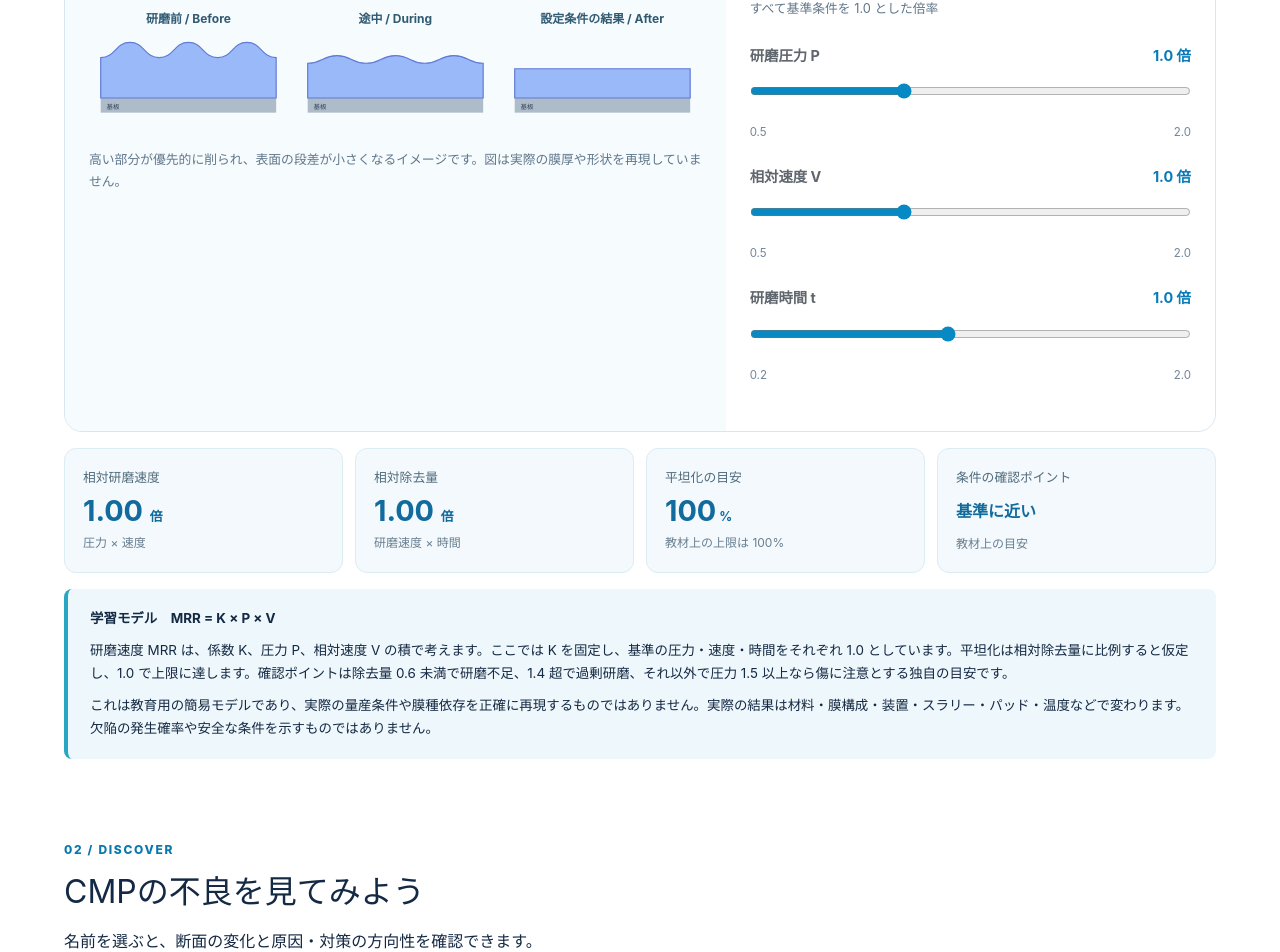
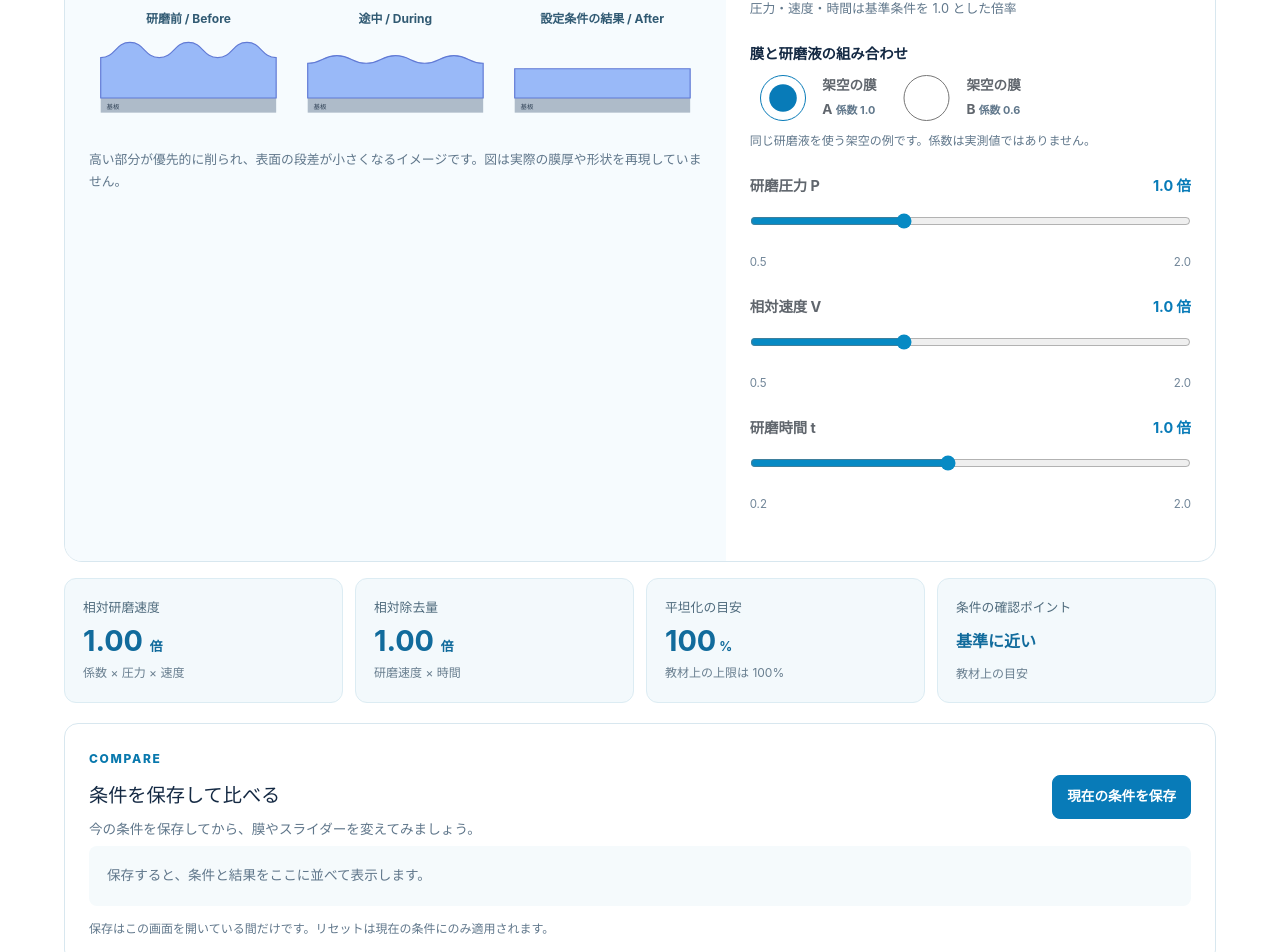
Before and after one commit to ryo0905-eng/manufacturing-compass, a Next.js app: page /tools/cmp-simulator in a window 1280 px wide. Shown: the part 1020-1972 px from the top of the page. Built offline with nearby package versions, Linux system fonts and the light colour scheme; no server answers.

Commit message:
feat: add material and condition comparison to CMP lab

```diff
--- a/src/components/cmp-lab/CmpLearningLab.tsx
+++ b/src/components/cmp-lab/CmpLearningLab.tsx
@@ -2,6 +2,7 @@
 
 import { useState } from "react";
 import styles from "./cmp.module.css";
+import { calculateConditions, initialConditions, materials, type Conditions } from "./model";
 
 const defects = [
   { name: "Dishing", ja: "ディッシング", what: "配線などの幅広い部分が、周囲より皿のようにくぼみます。", cause: "材料ごとの削れやすさの差や、研磨のしすぎ。", action: "材料の選択性や終点、追加研磨の時間を見直します。" },
@@ -36,10 +37,11 @@ export function CmpLearningLab() {
   const [speed, setSpeed] = useState(1);
   const [time, setTime] = useState(1);
   const [selected, setSelected] = useState(0);
-  const mrr = pressure * speed;
-  const removal = mrr * time;
-  const progress = Math.min(removal, 1);
-  const risk = removal < 0.6 ? "研磨不足に注意" : removal > 1.4 ? "過剰研磨に注意" : pressure >= 1.5 ? "傷に注意" : "基準に近い";
+  const [material, setMaterial] = useState<Conditions["material"]>("A");
+  const [baseline, setBaseline] = useState<Conditions | null>(null);
+  const current: Conditions = { material, pressure, speed, time };
+  const { mrr, removal, progress, risk } = calculateConditions(current);
+  const baselineResult = baseline ? calculateConditions(baseline) : null;
   const defect = defects[selected];
   const controls = [
     { id: "pressure", label: "研磨圧力 P", value: pressure, set: setPressure, min: 0.5, max: 2, step: 0.1 },
@@ -49,9 +51,12 @@ export function CmpLearningLab() {
   return <>
     <section id="simulator" className={styles.lab} aria-labelledby="sim-title"><div className={styles.sectionHeading}><div><p className={styles.eyebrow}>01 / EXPLORE</p><h2 id="sim-title">条件を変えて、平坦化を見る</h2></div><p>まずはスライダーを動かして、表面と結果の変化を比べてみましょう。</p></div>
       <div className={styles.workspace}><div className={styles.visual}><div className={styles.visualHeader}><span>表面の変化</span><small>教育用の模式図</small></div><div className={styles.surfaces}><Surface progress={0} label="研磨前 / Before"/><Surface progress={progress / 2} label="途中 / During"/><Surface progress={progress} label="設定条件の結果 / After"/></div><p>高い部分が優先的に削られ、表面の段差が小さくなるイメージです。図は実際の膜厚や形状を再現していません。</p></div>
-        <div className={styles.controls}><div className={styles.controlHeader}><h3>研磨条件</h3><button type="button" onClick={() => { setPressure(1); setSpeed(1); setTime(1); }}>リセット</button></div><p>すべて基準条件を 1.0 とした倍率</p>{controls.map(c => <div className={styles.control} key={c.id}><label htmlFor={c.id}>{c.label}<output htmlFor={c.id}>{c.value.toFixed(1)} 倍</output></label><input id={c.id} type="range" min={c.min} max={c.max} step={c.step} value={c.value} onChange={e => c.set(Number(e.target.value))}/><div><span>{c.min.toFixed(1)}</span><span>{c.max.toFixed(1)}</span></div></div>)}</div></div>
-      <div className={styles.results} aria-live="polite"><div><span>相対研磨速度</span><strong>{mrr.toFixed(2)} <small>倍</small></strong><p>圧力 × 速度</p></div><div><span>相対除去量</span><strong>{removal.toFixed(2)} <small>倍</small></strong><p>研磨速度 × 時間</p></div><div><span>平坦化の目安</span><strong>{Math.round(progress * 100)}<small> %</small></strong><p>教材上の上限は 100%</p></div><div><span>条件の確認ポイント</span><strong className={styles.risk}>{risk}</strong><p>教材上の目安</p></div></div>
-      <div className={styles.model}><strong>学習モデル　MRR = K × P × V</strong><p>研磨速度 MRR は、係数 K、圧力 P、相対速度 V の積で考えます。ここでは K を固定し、基準の圧力・速度・時間をそれぞれ 1.0 としています。平坦化は相対除去量に比例すると仮定し、1.0 で上限に達します。確認ポイントは除去量 0.6 未満で研磨不足、1.4 超で過剰研磨、それ以外で圧力 1.5 以上なら傷に注意とする独自の目安です。</p><p>これは教育用の簡易モデルであり、実際の量産条件や膜種依存を正確に再現するものではありません。実際の結果は材料・膜構成・装置・スラリー・パッド・温度などで変わります。欠陥の発生確率や安全な条件を示すものではありません。</p></div>
+        <div className={styles.controls}><div className={styles.controlHeader}><h3>研磨条件</h3><button type="button" onClick={() => { setPressure(initialConditions.pressure); setSpeed(initialConditions.speed); setTime(initialConditions.time); setMaterial(initialConditions.material); }}>条件をリセット</button></div><p>圧力・速度・時間は基準条件を 1.0 とした倍率</p><fieldset className={styles.materials}><legend>膜と研磨液の組み合わせ</legend>{(Object.keys(materials) as Conditions["material"][]).map(key => <label key={key}><input type="radio" name="cmp-material" value={key} checked={material === key} onChange={() => setMaterial(key)}/><span>{materials[key].label} <small>係数 {materials[key].coefficient.toFixed(1)}</small></span></label>)}<p>同じ研磨液を使う架空の例です。係数は実測値ではありません。</p></fieldset>{controls.map(c => <div className={styles.control} key={c.id}><label htmlFor={c.id}>{c.label}<output htmlFor={c.id}>{c.value.toFixed(1)} 倍</output></label><input id={c.id} type="range" min={c.min} max={c.max} step={c.step} value={c.value} onChange={e => c.set(Number(e.target.value))}/><div><span>{c.min.toFixed(1)}</span><span>{c.max.toFixed(1)}</span></div></div>)}</div></div>
+      <div className={styles.results} aria-live="polite"><div><span>相対研磨速度</span><strong>{mrr.toFixed(2)} <small>倍</small></strong><p>係数 × 圧力 × 速度</p></div><div><span>相対除去量</span><strong>{removal.toFixed(2)} <small>倍</small></strong><p>研磨速度 × 時間</p></div><div><span>平坦化の目安</span><strong>{Math.round(progress * 100)}<small> %</small></strong><p>教材上の上限は 100%</p></div><div><span>条件の確認ポイント</span><strong className={styles.risk}>{risk}</strong><p>教材上の目安</p></div></div>
+      <section className={styles.comparison} aria-labelledby="comparison-title"><div className={styles.comparisonHeader}><div><p className={styles.eyebrow}>COMPARE</p><h3 id="comparison-title">条件を保存して比べる</h3><p>今の条件を保存してから、膜やスライダーを変えてみましょう。</p></div><div className={styles.comparisonActions}><button type="button" onClick={() => setBaseline({ ...current })}>{baseline ? "現在の条件で保存し直す" : "現在の条件を保存"}</button>{baseline && <button type="button" onClick={() => setBaseline(null)}>保存を消す</button>}</div></div>
+        {baseline && baselineResult ? <div className={styles.tableWrap}><table><caption>保存した条件と現在の条件の比較</caption><thead><tr><th scope="col">項目</th><th scope="col">保存した条件</th><th scope="col">現在の条件</th></tr></thead><tbody><tr><th scope="row">膜（係数）</th><td>{materials[baseline.material].label}（{materials[baseline.material].coefficient.toFixed(1)}）</td><td>{materials[material].label}（{materials[material].coefficient.toFixed(1)}）</td></tr><tr><th scope="row">圧力 / 速度 / 時間</th><td>{baseline.pressure.toFixed(1)} / {baseline.speed.toFixed(1)} / {baseline.time.toFixed(1)} 倍</td><td>{pressure.toFixed(1)} / {speed.toFixed(1)} / {time.toFixed(1)} 倍</td></tr><tr><th scope="row">相対研磨速度</th><td>{baselineResult.mrr.toFixed(2)} 倍</td><td>{mrr.toFixed(2)} 倍</td></tr><tr><th scope="row">相対除去量</th><td>{baselineResult.removal.toFixed(2)} 倍</td><td>{removal.toFixed(2)} 倍</td></tr><tr><th scope="row">平坦化の目安</th><td>{Math.round(baselineResult.progress * 100)}%</td><td>{Math.round(progress * 100)}%</td></tr><tr><th scope="row">確認ポイント</th><td>{baselineResult.risk}</td><td>{risk}</td></tr></tbody></table></div> : <p className={styles.comparisonEmpty}>保存すると、条件と結果をここに並べて表示します。</p>}
+        <p className={styles.comparisonNote}>保存はこの画面を開いている間だけです。リセットは現在の条件にのみ適用されます。</p></section>
+      <div className={styles.model}><strong>学習モデル　MRR = K × P × V</strong><p>研磨速度 MRR は、係数 K、圧力 P、相対速度 V の積で考えます。基準の圧力・速度・時間をそれぞれ 1.0 とし、膜 A の係数を 1.0、膜 B を 0.6 と仮定しています。係数は教材のための架空値で、特定の材料の優劣や実際の選択比を示しません。平坦化は相対除去量に比例すると仮定し、1.0 で上限に達します。確認ポイントは表示上の除去量が 0.6 未満で研磨不足、1.4 超で過剰研磨、それ以外で圧力 1.5 以上なら傷に注意とする独自の目安です。</p><p>これは教育用の簡易モデルであり、実際の量産条件や膜種依存を正確に再現するものではありません。実際の結果は材料・膜構成・装置・スラリー・パッド・温度などで変わります。欠陥の発生確率や安全な条件を示すものではありません。</p></div>
     </section>
     <section className={styles.defects} aria-labelledby="defect-title"><p className={styles.eyebrow}>02 / DISCOVER</p><h2 id="defect-title">CMPの不良を見てみよう</h2><p>名前を選ぶと、断面の変化と原因・対策の方向性を確認できます。</p><div className={styles.defectButtons} role="group" aria-label="不良の種類">{defects.map((item, index) => <button key={item.name} type="button" aria-pressed={selected === index} onClick={() => setSelected(index)}>{item.name}</button>)}</div><div className={styles.defectCard}><DefectDiagram name={defect.name}/><div><p className={styles.eyebrow}>DEFECT MECHANISM</p><h3>{defect.name} <small>（{defect.ja}）</small></h3><p>{defect.what}</p><dl><div><dt>主な原因</dt><dd>{defect.cause}</dd></div><div><dt>対策の方向性</dt><dd>{defect.action}</dd></div></dl></div></div></section>
   </>;
--- /dev/null
+++ b/src/components/cmp-lab/model.ts
@@ -0,0 +1,18 @@
+/** Educational coefficients, not measured properties of a real material or slurry. */
+export const materials = {
+  A: { label: "架空の膜 A", coefficient: 1 },
+  B: { label: "架空の膜 B", coefficient: 0.6 },
+} as const;
+
+export type Conditions = { material: keyof typeof materials; pressure: number; speed: number; time: number };
+export const initialConditions: Conditions = { material: "A", pressure: 1, speed: 1, time: 1 };
+
+export function calculateConditions({ material, pressure, speed, time }: Conditions) {
+  const mrr = materials[material].coefficient * pressure * speed;
+  const removal = mrr * time;
+  // Round before classifying so the thresholds agree with the displayed values.
+  const displayedRemoval = Math.round((removal + Number.EPSILON) * 100) / 100;
+  const progress = Math.min(removal, 1);
+  const risk = displayedRemoval < 0.6 ? "研磨不足に注意" : displayedRemoval > 1.4 ? "過剰研磨に注意" : pressure >= 1.5 ? "傷に注意" : "基準に近い";
+  return { mrr, removal, progress, risk };
+}
```
Also changed, not shown: src/components/cmp-lab/cmp.module.css.
